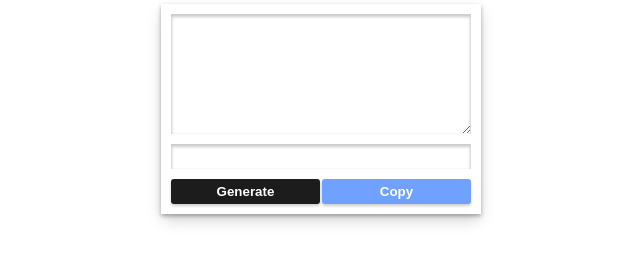
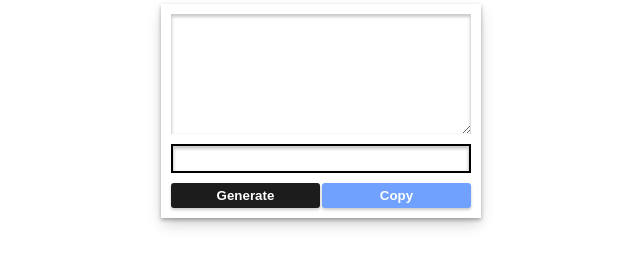
Before and after one commit to Anthony2k21/ExerciseGen, a plain HTML site: page index.html in a window 1280 px wide. Shown: the part 196-462 px from the top of the page, without its empty margins (319-959 px from the left). Drawn offline with Linux system fonts and the light colour scheme.

Commit message:
Add files via upload

```diff
--- a/index.html
+++ b/index.html
@@ -60,6 +60,7 @@
             padding: 5px;
             border: 0;
             margin-bottom: 10px;
+            border: 2px solid #000;
         }
         .btn{
             display: flex;
```
